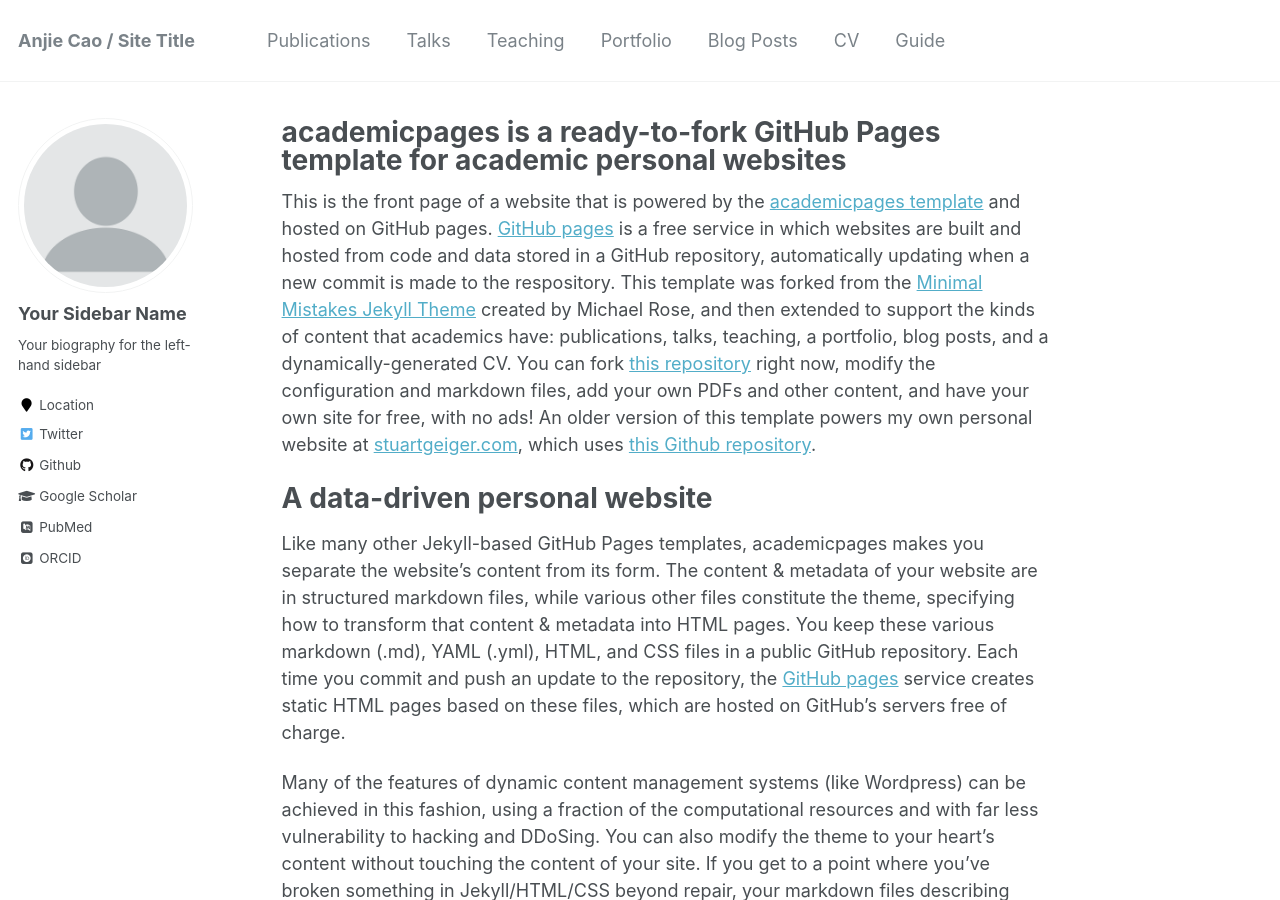
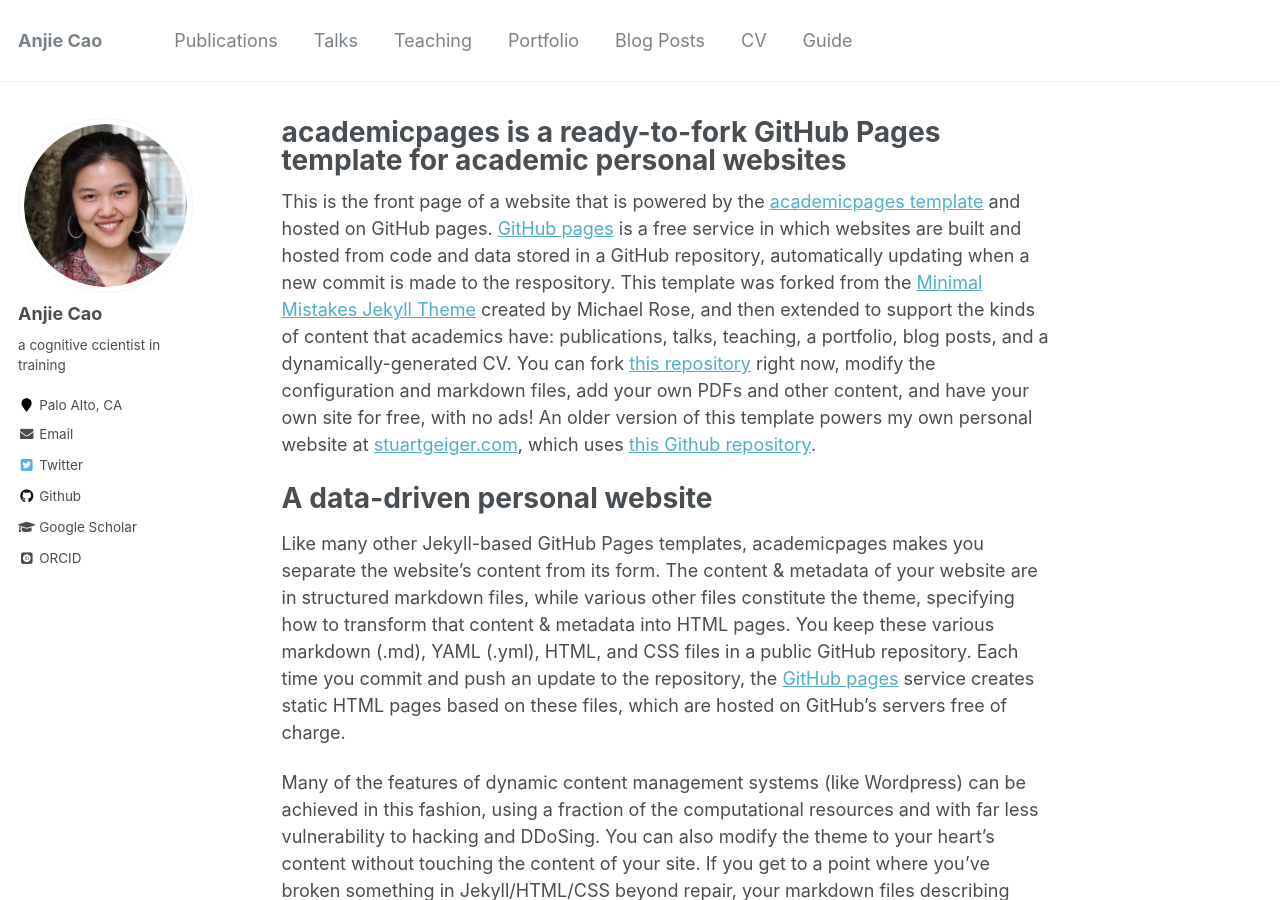
Before and after one commit to anjiecao/anjiecao.github.io, a Jekyll site: the page built from _pages/about.md, in a window 1280 px wide and 900 px high. Built offline with Jekyll 4.4.1, drawn with Linux system fonts in a browser that asks for light colours; some web fonts are replaced.

Commit message:
basic info

```diff
--- a/_config.yml
+++ b/_config.yml
@@ -7,7 +7,7 @@
 
 # Site Settings
 locale                   : "en-US"
-title                    : "Anjie Cao / Site Title"
+title                    : "Anjie Cao"
 title_separator          : "-"
 name                     : &name "Anjie Cao"
 description              : &description "Ph.D Student @ Stanford Psychology Department"
@@ -57,7 +57,7 @@ yandex_site_verification :
 
 # Social Sharing
 twitter:
-  username               : &twitter
+  username               : &twitter "anjie_cao"
 facebook:
   username               :
   app_id                 :
@@ -80,14 +80,14 @@ analytics:
 
 # Site Author
 author:
-  name             : "Your Sidebar Name"
-  avatar           : "profile.png"
-  bio              : "Your biography for the left-hand sidebar"
-  location         : "Location"
+  name             : "Anjie Cao"
+  avatar           : "me_round.png"
+  bio              : "a cognitive ccientist in training"
+  location         : "Palo Alto, CA"
   employer         :
-  pubmed           : "https://www.ncbi.nlm.nih.gov/pubmed/?term=john+snow"
-  googlescholar    : "http://yourfullgooglescholarurl.com"
-  email            :
+  pubmed           :
+  googlescholar    : "https://scholar.google.com/citations?hl=en&user=r19tdjIAAAAJ"
+  email            : "anjiecao@stanford.edu"
   researchgate     :  # example: "https://www.researchgate.net/profile/yourprofile"
   uri              :
   bitbucket        :
@@ -103,13 +103,13 @@ author:
   impactstory      : #"https://profiles.impactstory.org/u/xxxx-xxxx-xxxx-xxxx"
   lastfm           :
   linkedin         :
-  orcid            : "http://orcid.org/yourorcidurl"
+  orcid            : "https://orcid.org/my-orcid?orcid=0000-0002-7191-6548"
   pinterest        :
   soundcloud       :
   stackoverflow    : # http://stackoverflow.com/users/123456/username
   steam            :
   tumblr           :
-  twitter          : "replacethistwitterhandle"
+  twitter          : "anjie_cao"
   vine             :
   weibo            :
   xing             :
```
Also changed, not shown: images/me_round.png (added).
